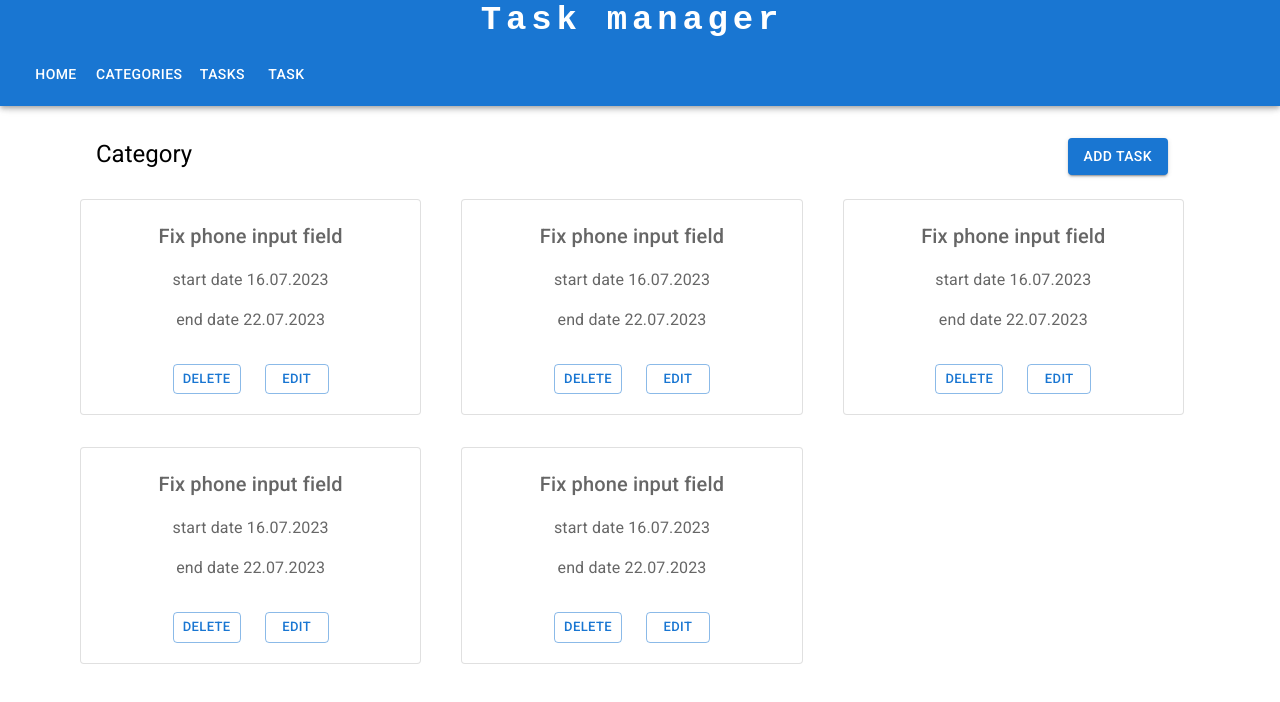
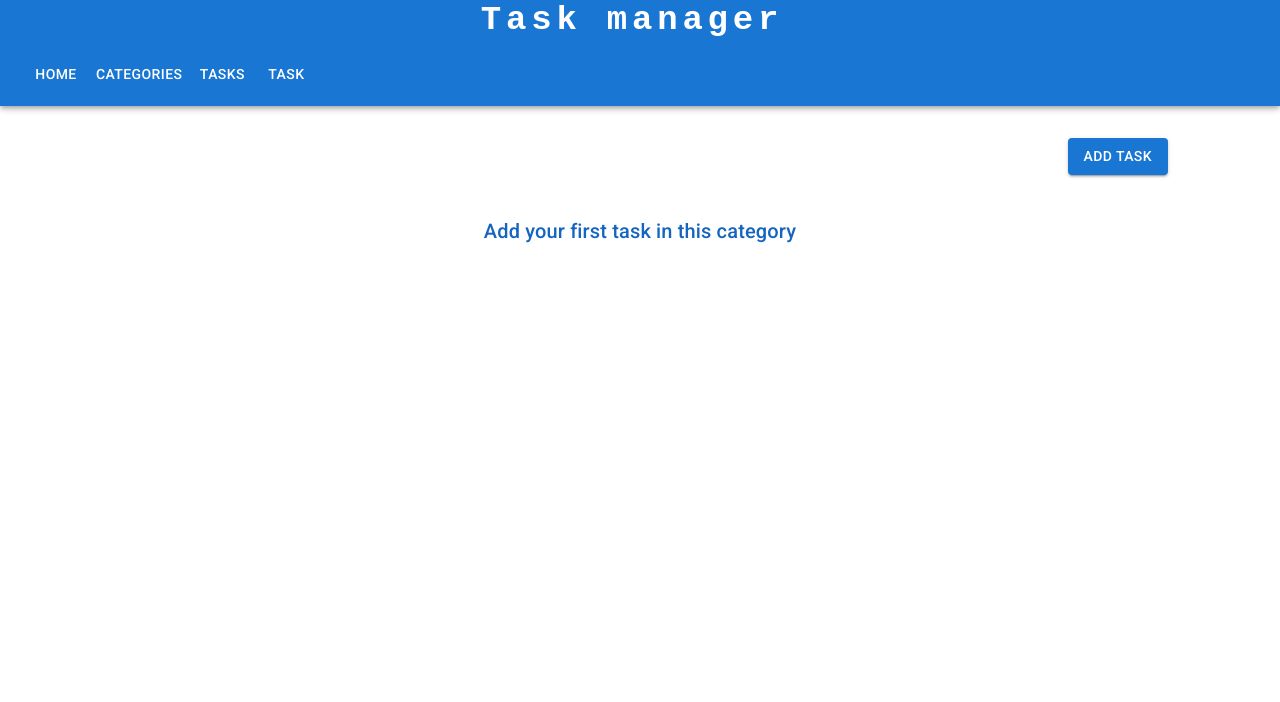
Before and after one commit to kotyamur/task-manager, a React (Create React App) app in the folder client/: page /tasks in a window 1280 px wide. Shown: the top 702 px of the page. Built offline with nearby package versions, Linux system fonts and the light colour scheme.

Commit message:
add lnav to tasks

```diff
--- a/client/src/components/Categories/CategoryItem/CategoryItem.tsx
+++ b/client/src/components/Categories/CategoryItem/CategoryItem.tsx
@@ -1,14 +1,17 @@
 import * as React from "react";
+import { Link } from "react-router-dom";
 import { format } from "date-fns";
 import Paper from "@mui/material/Paper";
 import ListItem from "@mui/material/ListItem";
 import Box from "@mui/material/Box";
 import Typography from "@mui/material/Typography";
 import Button from "@mui/material/Button";
+
+import CategoryActions from "../CategoryActions/CategoryActions";
+import { IResponseOneCategoryData } from "../../../types/types";
+
 import { styled } from "@mui/material/styles";
 import { categoryItemStyles } from "./categoryItemStyles";
-import CategoryActions from "../CategoryActions/CategoryActions";
-import { IResponseOneCategoryData } from "../../../types/types";
 
 const DemoPaper = styled(Paper)(({ theme }) => ({
   ...theme.typography.body2,
@@ -53,7 +56,9 @@ const CategoryItem: React.FC<IResponseOneCategoryData> = ({ id, dateCreated, nam
           <Button size="small" onClick={() => handleActionsClick(id)}>
             actions
           </Button>
-          <Button size="small">more </Button>
+          <Button size="small" component={Link} to={`/tasks?categoryId=${id}`}>
+            more{" "}
+          </Button>
           {isActionsShown && categoryId !== null && (
             <CategoryActions
               categoryId={categoryId}
--- a/client/src/components/Tasks/Tasks.tsx
+++ b/client/src/components/Tasks/Tasks.tsx
@@ -1,14 +1,33 @@
-import { FC } from "react";
+import { FC, useEffect } from "react";
+import { useSearchParams } from "react-router-dom";
+import { useSelector } from "react-redux";
+import { useAppDispatch } from "../../redux/hooks";
+import { fetchCategoryById } from "../../redux/categories/categoriesOperations";
+import { selectCategoryById } from "../../redux/categories/categoriesSelectors";
+
 import Box from "@mui/material/Box";
 import Button from "@mui/material/Button";
 import Typography from "@mui/material/Typography";
 import TasksList from "./TasksList/TasksList";
 
 const Tasks: FC = () => {
+  const dispatch = useAppDispatch();
+  const [searchParams] = useSearchParams();
+  const categoryIdParams = searchParams.get("categoryId");
+  const categoryById = useSelector(selectCategoryById);
+  console.log(categoryIdParams);
+  useEffect(() => {
+    if (categoryIdParams) {
+      dispatch(fetchCategoryById(+categoryIdParams));
+    }
+  }, [categoryIdParams, dispatch]);
+
   return (
     <Box sx={{ p: 2 }}>
       <Box sx={{ p: 2, display: "flex", justifyContent: "space-between" }}>
-        <Typography variant="h5">Category</Typography>
+        <Typography variant="h5" sx={{ textTransform: "uppercase" }}>
+          {categoryById.name}
+        </Typography>
         <Button variant="contained" sx={{ marginRight: 2 }}>
           Add task
         </Button>
--- a/client/src/components/Tasks/TasksList/TasksList.tsx
+++ b/client/src/components/Tasks/TasksList/TasksList.tsx
@@ -1,19 +1,33 @@
 import { FC } from "react";
+import { useSelector } from "react-redux";
+import { selectCategoryTasksById } from "../../../redux/categories/categoriesSelectors";
+
 import List from "@mui/material/List";
 import Grid from "@mui/material/Grid";
 import TaskItem from "../TaskItem/TaskItem";
+import Typography from "@mui/material/Typography";
 
 const TasksList: FC = () => {
+  const tasks = useSelector(selectCategoryTasksById);
+  console.log(tasks)
   return (
+    <>
       <Grid
         container
         spacing={{ xs: 2, md: 3 }}
-      columns={{ xs: 4, sm: 8, md: 12 }} component={List}
+        columns={{ xs: 4, sm: 8, md: 12 }}
+        component={List}
       >
-      {[0, 1, 2, 3, 4].map((it) => {
+        {tasks.map((it) => {
           return <TaskItem key={it} it={it} />;
         })}
       </Grid>
+      {tasks.length === 0 && (
+        <Typography variant="h6" mt={4} sx={{ color: "primary.dark", textAlign: "center" }}>
+          Add your first task in this category
+        </Typography>
+      )}
+    </>
   );
 };
 
--- a/client/src/redux/categories/categoriesSelectors.ts
+++ b/client/src/redux/categories/categoriesSelectors.ts
@@ -5,3 +5,6 @@ export const selectCategories = (state: RootState) => state.categories.categorie
 export const selectCategoryById = (state: RootState) => state.categories.categoryById;
 export const selectIsLoading = (state: RootState) => state.categories.isLoading;
 export const selectError = (state: RootState) => state.categories.error;
+
+export const selectCategoryTasksById = (state: RootState) =>
+  state.categories.categoryById.tasks;
```
Lines whose indentation alone changed are shown as unchanged.
